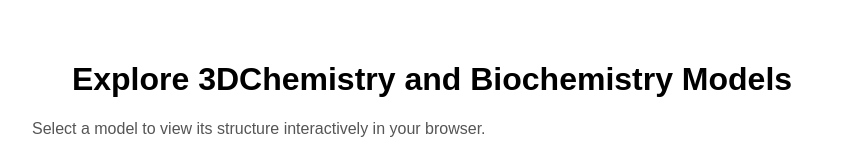
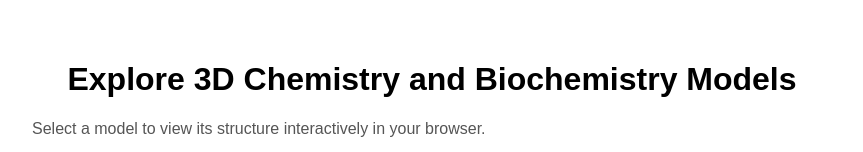
Before and after one commit to fxm200013/ComSciCon-Houston-2025-Fernando, a plain HTML site: page index.html in a window 1280 px wide. Shown: the top 152 px of the page, without its empty margins (208-1071 px from the left). Drawn offline with Linux system fonts and the light colour scheme.

Commit message:
Update index.html

```diff
--- a/index.html
+++ b/index.html
@@ -36,7 +36,7 @@
 </head>
 <body>
 
-  <h1>Explore 3DChemistry and Biochemistry Models</h1>
+  <h1>Explore 3D Chemistry and Biochemistry Models</h1>
   <p>Select a model to view its structure interactively in your browser.</p>
 
   <div class="model-link">
```
